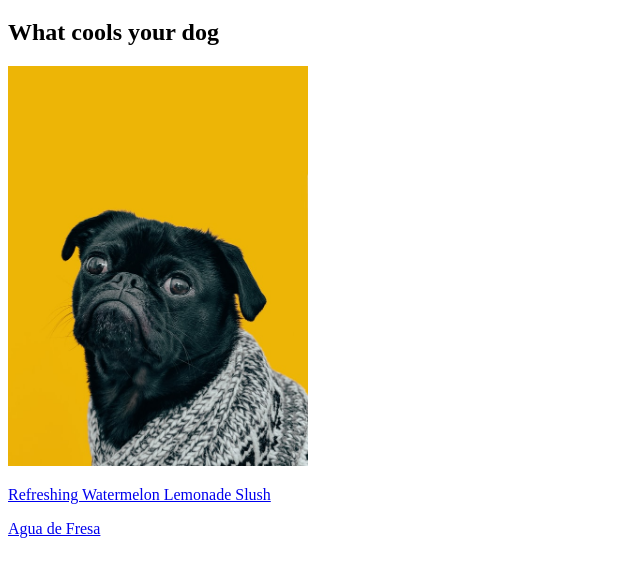
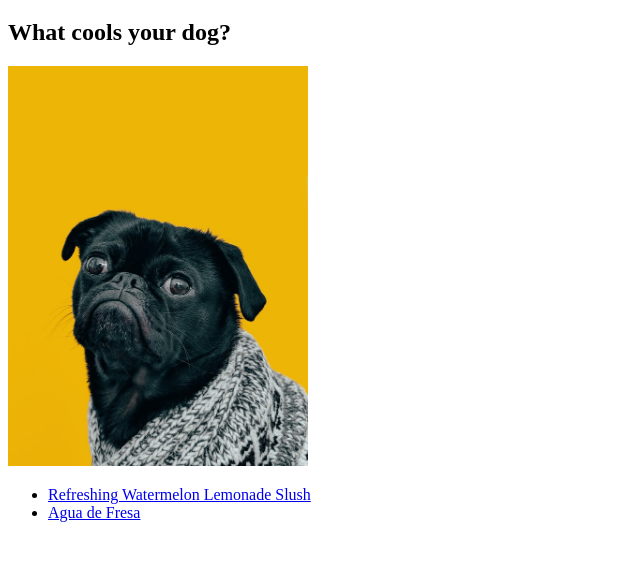
Before and after one commit to salab3rt/odin-recipes, a plain HTML site: page index.html in a window 1280 px wide. Shown: the part 61-638 px from the top of the page, without its empty margins (0-640 px from the left). Drawn offline with Linux system fonts and the light colour scheme.

Commit message:
<ul> the recipes

```diff
--- a/index.html
+++ b/index.html
@@ -8,18 +8,20 @@
 </head>
 <body>
     <h1>Odin Recipes</h1>
-    <h2> What cools your dog</h2>
+    <h2> What cools your dog?</h2>
     <p>
         <img src="./Images/dog.jpg" alt="A cool looking dog" width="300">
     </p>
     <p>
-        <a href=recipes/watermelon-lemonade-slush.html>Refreshing Watermelon
-        Lemonade Slush
-        </a>
-    </p>
-    <p>
-        <a href="recipes/Agua-de-Fresa.html">Agua de Fresa
-        </a>
+        <ul>
+            <li>
+                <a href=recipes/watermelon-lemonade-slush.html>Refreshing Watermelon
+                    Lemonade Slush</a>
+            </li>
+            <li>
+                <a href="recipes/Agua-de-Fresa.html">Agua de Fresa</a>
+            </li>
+        </ul>
     </p>
 </body>
 </html>
```
